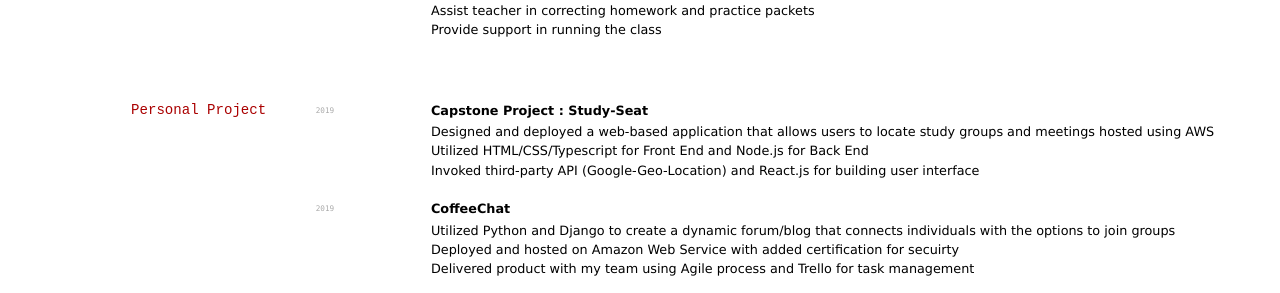
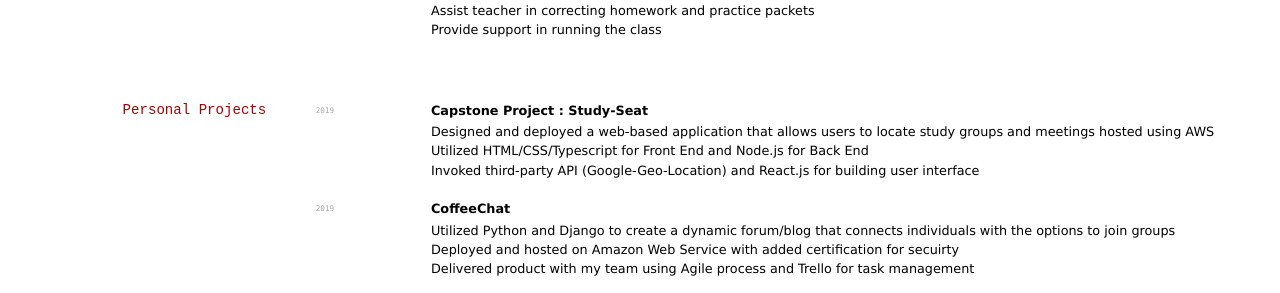
Before and after one commit to elipapa/markdown-cv, a Jekyll site: the page built from index.md, in a window 1280 px wide. Shown: the part 880-1173 px from the top of the page. Built offline with Jekyll 4.4.1, drawn with Linux system fonts in a browser that asks for light colours.

Commit message:
Update index.md

```diff
--- a/index.md
+++ b/index.md
@@ -54,7 +54,7 @@ __Software Engineer Intern, *First International Computing, INC*__, Fremont, CA
 - Assist teacher in correcting homework and practice packets
 - Provide support in running the class
 
-## Personal Project
+## Personal Projects
 
 `2019` __Capstone Project : Study-Seat__
 - Designed and deployed a web-based application that allows users to locate study groups and meetings hosted using AWS
```
